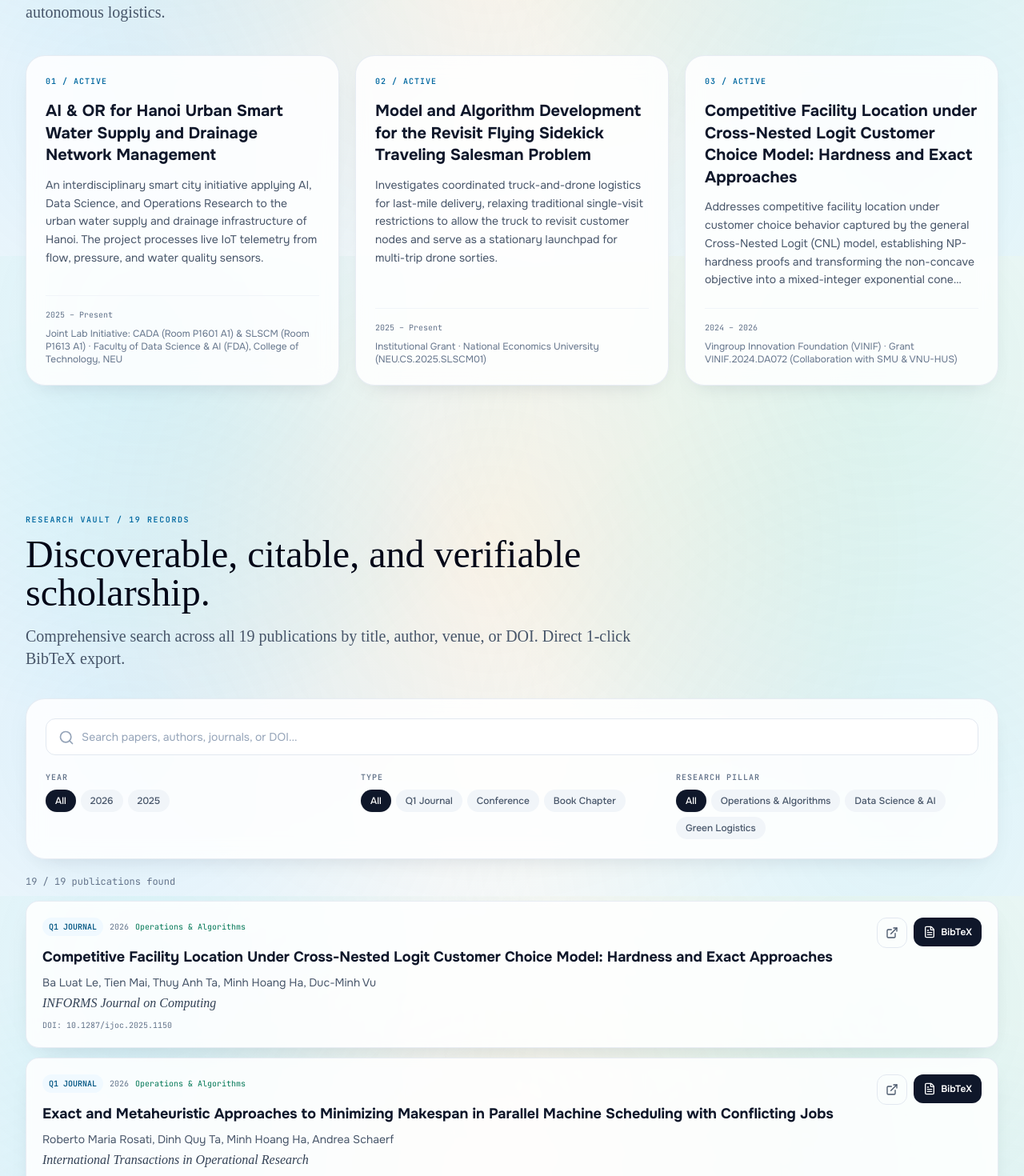
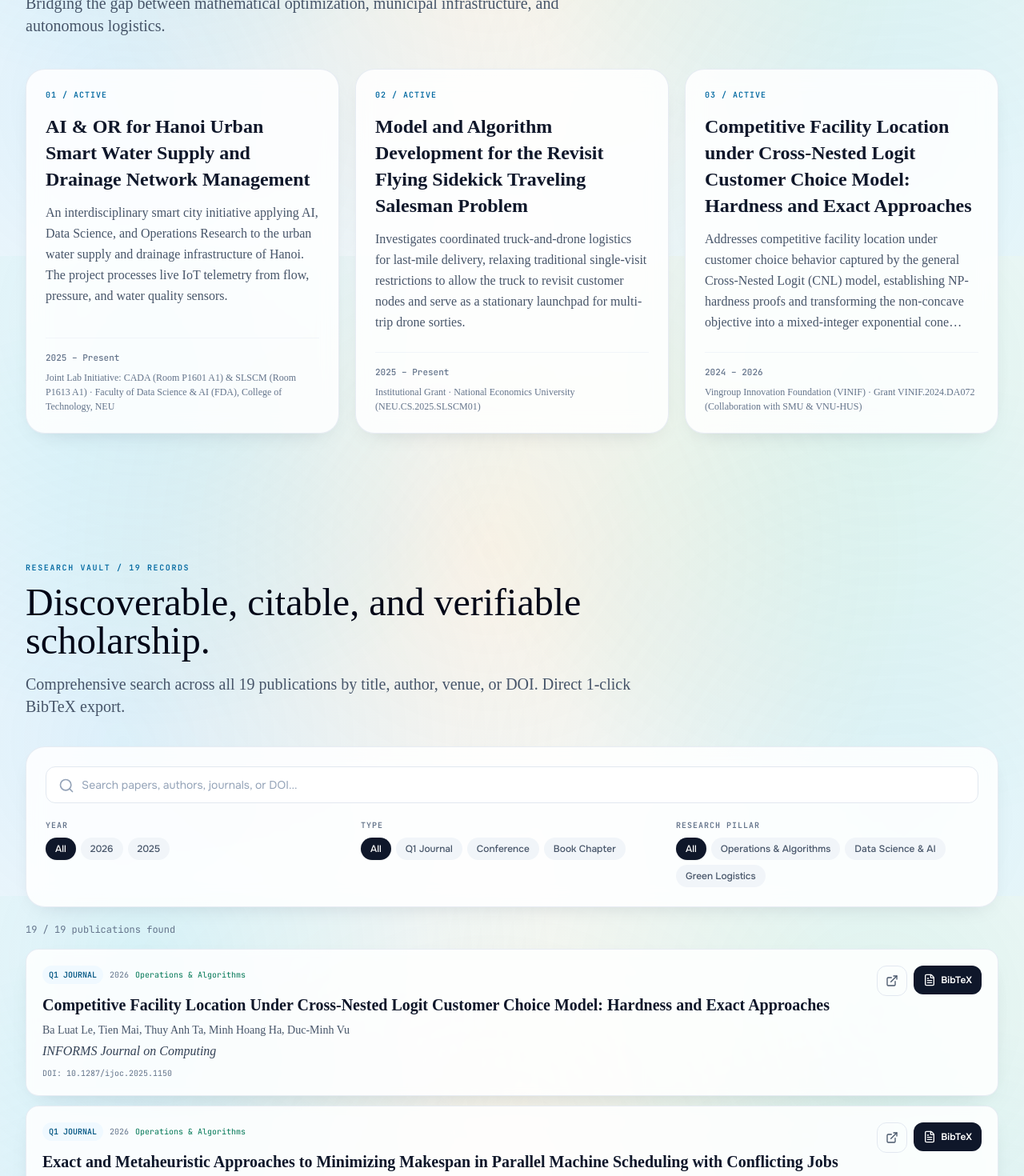
Before and after one commit to huutrungle2001/SLSCM_Lab, a React (Vite) app in the folder web/: page / in a window 1280 px wide. Shown: the part 2080-3550 px from the top of the page at 80% size. Built offline with nearby package versions, Linux system fonts and the light colour scheme; a web font is replaced by a local one.

Commit message:
style(typography): harmonize card titles and descriptions with Faculty Glyphic editorial font

```diff
--- a/web/src/App.tsx
+++ b/web/src/App.tsx
@@ -267,7 +267,7 @@ function ResearchAndProjects() {
                     0{index + 1} / {index === 0 ? 'EXACT + HEURISTIC' : index === 1 ? 'AI / OR INTERSECTION' : 'GREEN LOGISTICS'}
                   </p>
                   <h3 className="mt-2 font-editorial text-2xl font-bold leading-snug text-slate-900">{pillar.title_en}</h3>
-                  <p className="mt-3 text-sm leading-relaxed text-slate-600">{desc}</p>
+                  <p className="mt-3 font-editorial text-base leading-relaxed text-slate-600">{desc}</p>
                   <div className="mt-5 rounded-2xl border border-slate-200/90 bg-white/95 p-3.5 shadow-sm backdrop-blur">
                     <div className="flex items-center justify-between gap-2 border-b border-slate-100 pb-1.5 font-mono text-[9px] font-semibold uppercase tracking-wider text-slate-500">
                       <span>MATHEMATICAL FORMULATION</span>
@@ -307,11 +307,11 @@ function ResearchAndProjects() {
                   <span className="font-mono text-[10px] font-semibold uppercase tracking-widest text-sky-700">
                     0{i + 1} / {project.status.toUpperCase()}
                   </span>
-                  <h3 className="mt-4 text-xl font-bold leading-snug text-slate-900">{title}</h3>
-                  <p className="mt-3 line-clamp-5 text-sm leading-relaxed text-slate-600">{desc}</p>
+                  <h3 className="mt-4 font-editorial text-2xl font-bold leading-snug text-slate-900">{title}</h3>
+                  <p className="mt-3 line-clamp-5 font-editorial text-base leading-relaxed text-slate-600">{desc}</p>
                   <div className="mt-auto pt-6">
-                    <div className="border-t border-slate-100 pt-4 font-mono text-[10px] text-slate-500">{project.period}</div>
-                    {project.collaboration && <p className="mt-2 text-xs text-slate-500">{project.collaboration}</p>}
+                    <div className="border-t border-slate-100 pt-4 font-mono text-[11px] font-medium text-slate-500">{project.period}</div>
+                    {project.collaboration && <p className="mt-2 font-editorial text-xs leading-normal text-slate-500">{project.collaboration}</p>}
                   </div>
                 </article>
               );
@@ -425,8 +425,8 @@ function PublicationsVault() {
                     <span className="text-slate-500">{paper.year}</span>
                     <span className="text-emerald-700">{pillarNames[paper.research_pillar]}</span>
                   </div>
-                  <h3 className="mt-3 text-base font-bold leading-snug text-slate-900 sm:text-lg">{paper.title}</h3>
-                  <p className="mt-2 text-sm text-slate-600">{paper.authors.join(', ')}</p>
+                  <h3 className="mt-3 font-editorial text-lg font-bold leading-snug text-slate-900 sm:text-xl">{paper.title}</h3>
+                  <p className="mt-2 font-editorial text-sm text-slate-600">{paper.authors.join(', ')}</p>
                   <p className="mt-1 font-editorial text-base italic text-slate-700">{paper.venue}</p>
                   <p className="mt-2 font-mono text-[10px] text-slate-500">DOI: {paper.doi}</p>
                 </div>
@@ -548,12 +548,12 @@ function PeopleAndLife() {
                     <div className="mt-4 grid h-14 w-14 place-items-center rounded-2xl bg-gradient-to-br from-slate-900 to-sky-700 font-editorial text-2xl text-white">
                       {name.split(' ').slice(-1)[0][0]}
                     </div>
-                    <h3 className="mt-4 text-xl font-bold text-slate-900">{name}</h3>
-                    <p className="mt-1 text-sm font-medium text-sky-800">{title}</p>
-                    <p className="mt-3 text-sm leading-relaxed text-slate-600">{affiliation}</p>
+                    <h3 className="mt-4 font-editorial text-2xl font-bold text-slate-900">{name}</h3>
+                    <p className="mt-1 font-editorial text-sm font-medium text-sky-800">{title}</p>
+                    <p className="mt-3 font-editorial text-sm leading-relaxed text-slate-600">{affiliation}</p>
                   </div>
                   <div className={index === 0 ? 'mt-5 lg:mt-0' : 'mt-5'}>
-                    <p className="text-sm leading-relaxed text-slate-600">{bio}</p>
+                    <p className="font-editorial text-sm leading-relaxed text-slate-600">{bio}</p>
                     <div className="mt-4 flex flex-wrap gap-1.5">
                       {person.research_interests.slice(0, 3).map((interest) => (
                         <span key={interest} className="rounded-md bg-slate-100 px-2 py-1 text-[10px] text-slate-600">
@@ -589,9 +589,9 @@ function PeopleAndLife() {
                   <article key={entry.id} className="rounded-2xl border border-amber-200/80 bg-amber-50/70 p-5 backdrop-blur-sm shadow-soft transition hover:shadow-lift">
                     <GraduationCap className="h-6 w-6 text-amber-700" />
                     <p className="mt-4 font-mono text-[10px] text-amber-800">PH.D. SCHOLARSHIP / {entry.year}</p>
-                    <h4 className="mt-2 text-lg font-bold text-slate-900">{entry.destination_institution}</h4>
-                    <p className="mt-1 text-sm font-semibold text-slate-700">{name} · {entry.country}</p>
-                    <p className="mt-3 text-sm leading-relaxed text-slate-600">{achievement}</p>
+                    <h4 className="mt-2 font-editorial text-xl font-bold text-slate-900">{entry.destination_institution}</h4>
+                    <p className="mt-1 font-editorial text-sm font-semibold text-slate-700">{name} · {entry.country}</p>
+                    <p className="mt-3 font-editorial text-sm leading-relaxed text-slate-600">{achievement}</p>
                   </article>
                 );
               })}
@@ -613,16 +613,16 @@ function PeopleAndLife() {
                 <span className="font-mono text-[10px] uppercase tracking-widest text-cyan-700">
                   {post.type.replace('_', ' ')}
                 </span>
-                <h3 className="mt-3 text-lg font-bold leading-snug text-slate-900">{post.title}</h3>
-                <p className="mt-3 text-sm leading-relaxed text-slate-600">
+                <h3 className="mt-3 font-editorial text-xl font-bold leading-snug text-slate-900">{post.title}</h3>
+                <p className="mt-3 font-editorial text-sm leading-relaxed text-slate-600">
                   {post.abstract || post.collaboration || post.organizer || post.name || post.journal}
                 </p>
                 {post.link ? (
-                  <a className="focus-ring mt-auto pt-5 text-sm font-semibold text-sky-700 hover:underline" href={post.link} target="_blank" rel="noreferrer">
+                  <a className="focus-ring mt-auto pt-5 font-editorial text-sm font-semibold text-sky-700 hover:underline" href={post.link} target="_blank" rel="noreferrer">
                     Read Publication <ExternalLink className="ml-1 inline h-3.5 w-3.5" />
                   </a>
                 ) : (
-                  <a className="focus-ring mt-auto pt-5 text-sm font-semibold text-sky-700 hover:underline" href="https://www.facebook.com/slscm.lab" target="_blank" rel="noreferrer">
+                  <a className="focus-ring mt-auto pt-5 font-editorial text-sm font-semibold text-sky-700 hover:underline" href="https://www.facebook.com/slscm.lab" target="_blank" rel="noreferrer">
                     Visit Fanpage <ExternalLink className="ml-1 inline h-3.5 w-3.5" />
                   </a>
                 )}
```
